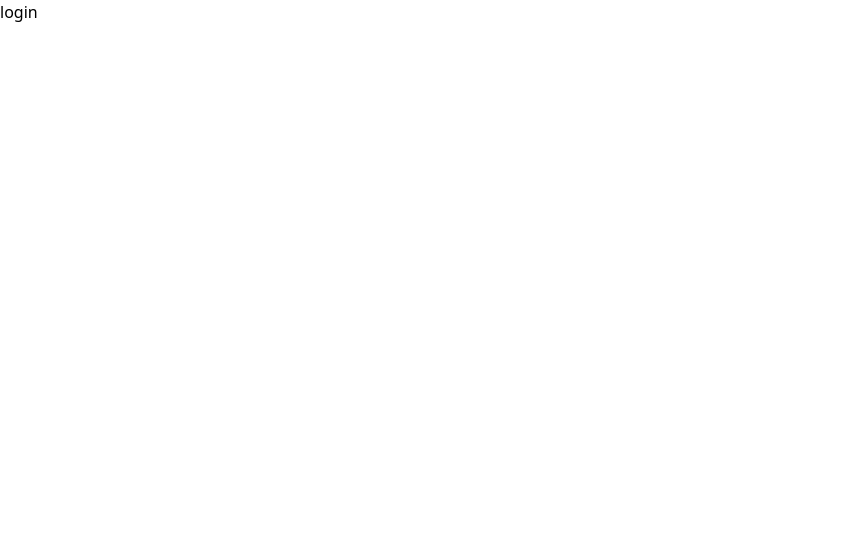
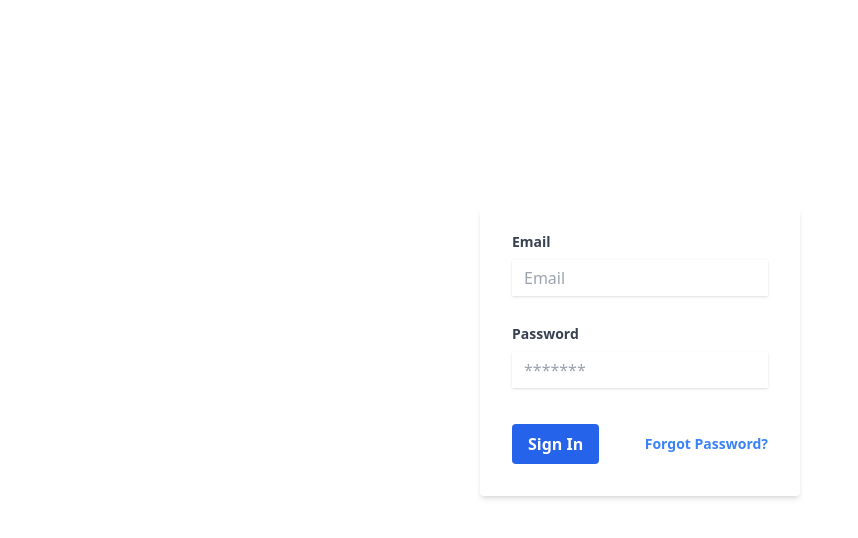
Before and after one commit to Namtt11/sridonchai_app, a Vue app: page /login in a window 1280 px wide. Shown: the top 538 px of the page, without its empty margins (0-858 px from the left). Built offline with nearby package versions, Linux system fonts and the light colour scheme.

Commit message:
update login

```diff
--- a/src/App.vue
+++ b/src/App.vue
@@ -1,9 +1,80 @@
 <script setup lang="ts">
-import { RouterLink, RouterView } from 'vue-router'
-import HelloWorld from './components/HelloWorld.vue'
 </script>
 
 <template>
-  <h1>login</h1>
+    <div class="flex justify-center items-center mt-52">
+      <div class="w-full max-w-xs">
+        <form class="bg-white shadow-md rounded px-8 pt-6 pb-8 mb-4">
+          <div class="identity-input mb-4">
+            <label
+              for="identity"
+              class="block text-gray-700 text-sm font-bold mb-2"
+            >
+              Email</label
+            >
+            <input
+              id="identity"
+              class="shadow appearance-none borderrounded w-full py-2 px-3 text-gray-700 mb-3 leading-tight focus:outline-none focus:shadow-outline"
+              type="text"
+              placeholder="Email"
+              aria-describedby="emailHelp"
+
+            />
+            <span class="text-xs text-red-700" id="emailHelp"></span>
+          </div>
+
+          <div class="password-input mb-6">
+            <label
+              for="identity"
+              class="block text-gray-700 text-sm font-bold mb-2"
+              >Password</label
+            >
+
+            <input
+              aria-describedby="passwordHelp"
+
+
+              class="shadow appearance-none borderrounded w-full py-2 px-3 text-gray-700 mb-3 leading-tight focus:outline-none focus:shadow-outline"
+              id="password"
+              type="password"
+              placeholder="*******"
+            />
+
+            <span class="text-xs text-red-700" id="passwordHelp"></span>
+          </div>
+
+          <div class="flex items-center justify-between">
+            <button
+              class="bg-blue-600 hover:bg-black text-white font-bold py-2 px-4 rounded focus:outline-none focus:shadow-outline"
+              type="submit"
+            >
+              Sign In
+            </button>
+            <a
+              class="inline-block align-baseline font-bold text-sm text-blue-500 hover:text-blue-800"
+              href="#"
+            >
+              Forgot Password?
+            </a>
+          </div>
+        </form>
+      </div>
+    </div>
 
 </template>
+<script>
+  export default {
+    name: "LoginItem",
+    data() {
+      return {
+        email: "",
+        password: "",
+      };
+    },
+    methods: {
+      login() {
+        console.log("logging in");
+      },
+    },
+  };
+  </script>
--- a/src/router/index.ts
+++ b/src/router/index.ts
@@ -9,8 +9,8 @@ const router = createRouter({
   routes: [
     {
       path: '/login',
-      name: 'LoginItem',
-      component: Login
+      name: 'login',
+       component: () => import('../views/Login.vue')
     },
     {
       path: '/',
--- a/src/views/Login.vue
+++ b/src/views/Login.vue
@@ -17,7 +17,7 @@
               type="text"
               placeholder="Email"
               aria-describedby="emailHelp"
-              v-model="email"
+
             />
             <span class="text-xs text-red-700" id="emailHelp"></span>
           </div>
@@ -31,7 +31,7 @@
 
             <input
               aria-describedby="passwordHelp"
-              v-model="password"
+
 
               class="shadow appearance-none borderrounded w-full py-2 px-3 text-gray-700 mb-3 leading-tight focus:outline-none focus:shadow-outline"
               id="password"
```
